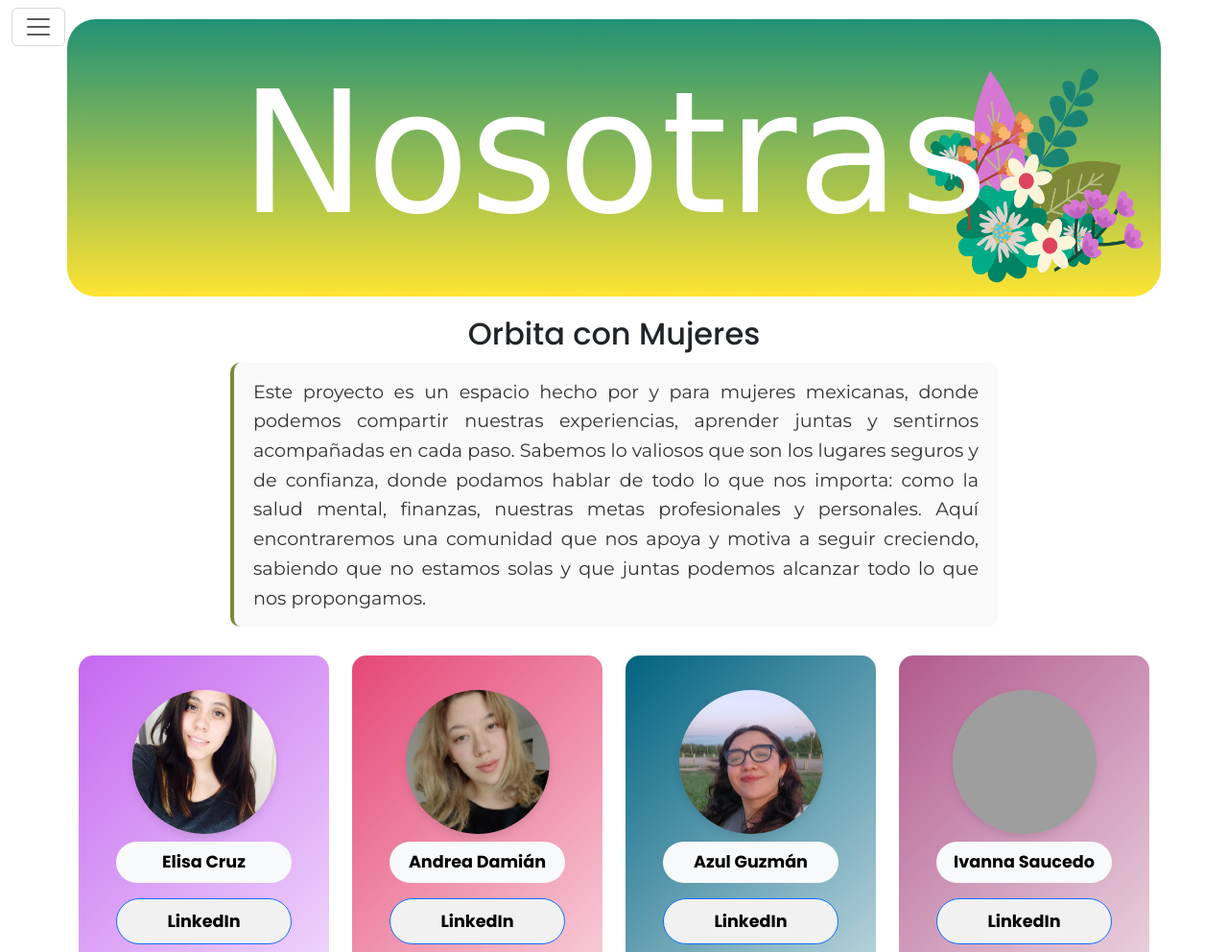
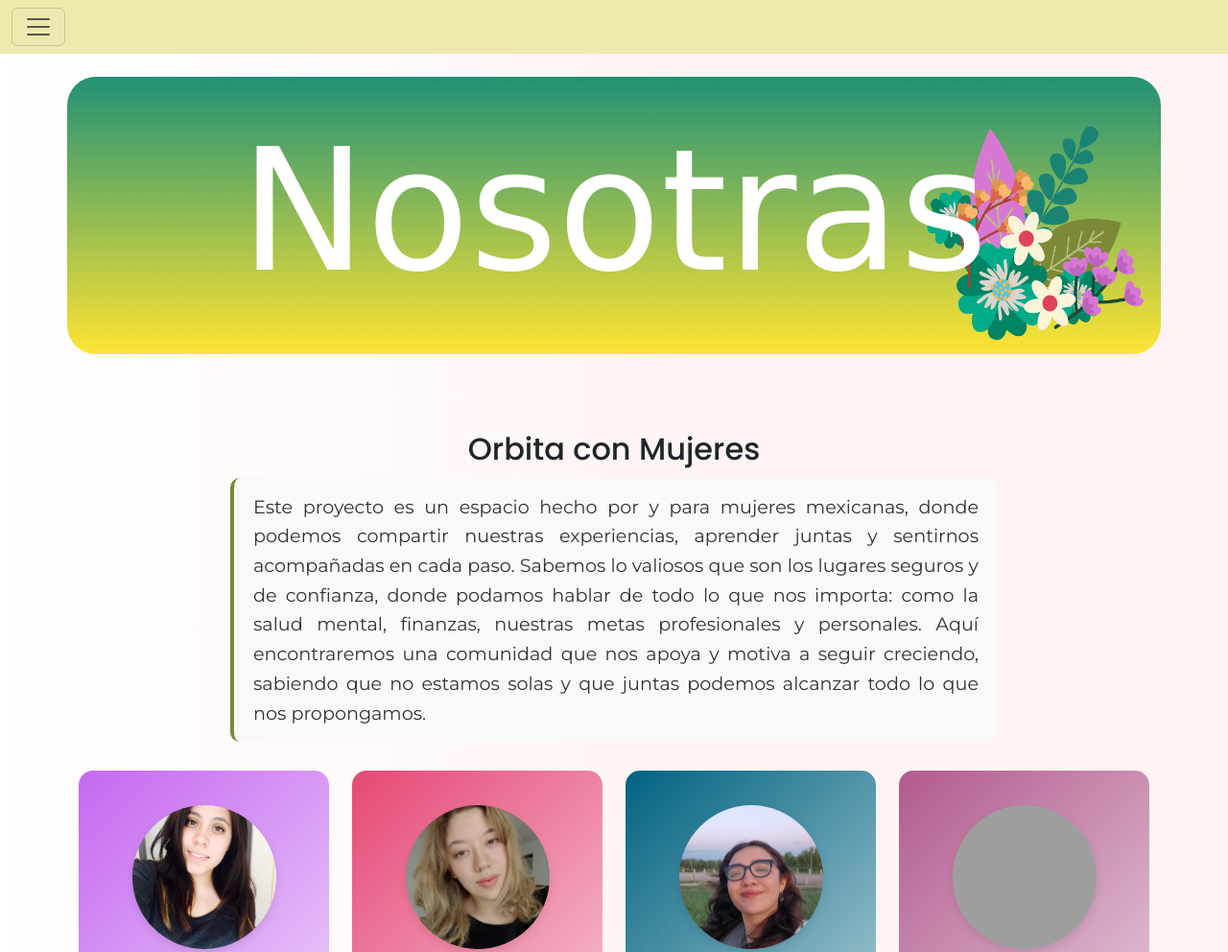
Before and after one commit to tibias-del-codigo/orbita-con-mujeres, a plain HTML site: page pages/nosotras/nosotras.html in a window 1280 px wide. Shown: the top 992 px of the page at 96% size. Drawn offline with nearby package versions, Linux system fonts and the light colour scheme; grey boxes are pictures that could not be loaded; a web font is replaced by a local one.

Commit message:
Feat: Se realizaron algunas correcciones hechas por Tan, Se coloco la barra de navegacion en la parte de arriba

```diff
--- a/pages/nosotras/style.css
+++ b/pages/nosotras/nosotras.css
@@ -1,3 +1,8 @@
+body {
+    background: rgb(255,255,255);
+background: linear-gradient(90deg, rgba(255,255,255,1) 0%, rgba(255,243,243,1) 58%) !important;
+}
+
 * {
     margin: 0;
     padding: 0;
@@ -11,12 +16,23 @@
     opacity: 1;
     transform: translateY(0);
 }
+
+.navbar {
+    background-color: #eee9af !important; /* Cambia el color aquí */
+    border: none;
+    margin-bottom: 10px;
+}
+
  /* Color y tamaño de la barra de navegacion */
 .offcanvas {
     background-color: #eee9af;
     height: 100vh;
     max-height: 100vh;
     overflow-y: auto;
+}
+
+.bg-body-tertiary {
+    background-color: #eee9af;
 }
 
 .offcanvas-body ul {
@@ -75,8 +91,7 @@
 .custom-container {
     width: 100%;
     padding: 35px 0;
-    margin: 20px auto;
-    margin-bottom: 70px;
+    margin: 80px auto !important;
     box-sizing: border-box;
     position: relative;
     display: flex;
--- a/pages/nosotras/index.html
+++ b/pages/nosotras/nosotras.html
@@ -7,7 +7,7 @@
     <title>NOSOTRAS</title>
     <link href="https://cdn.jsdelivr.net/npm/bootstrap@5.3.3/dist/css/bootstrap.min.css" rel="stylesheet"
         integrity="sha384-QWTKZyjpPEjISv5WaRU9OFeRpok6YctnYmDr5pNlyT2bRjXh0JMhjY6hW+ALEwIH" crossorigin="anonymous">
-    <link rel="stylesheet" href="style.css">
+    <link rel="stylesheet" href="nosotras.css">
     <link rel="preconnect" href="https://fonts.googleapis.com">
     <!-- Font: Montserrat -->
     <link rel="preconnect" href="https://fonts.gstatic.com" crossorigin>
@@ -23,8 +23,9 @@
 </head>
 
 <body>
+
     <!-- ******************BARRA DE NAVEGACION********************* -->
-    <nav class="navbar fixed-top" style="background-color: transparent; border: none;">
+    <nav class="navbar bg-body-tertiary fixed-top" style="border: none;">
         <div class="container-fluid">
             <button class="navbar-toggler me-2" type="button" data-bs-toggle="offcanvas"
                 data-bs-target="#offcanvasNavbar" aria-controls="offcanvasNavbar" aria-label="Toggle navigation">
@@ -71,14 +72,15 @@
         <div class="header-pagina container-lg custom-container">
             <h1 class="title">Nosotras</h1>
             <div class="header-flowers">
-                <img src="/assets/fotos/Flores-01.png" alt="Foto de flores representativas de Orbita con Mujeres">
+                <img src="../../assets/fotos/Flores-01.png" alt="Foto de flores representativas de Orbita con Mujeres">
             </div>
         </div>
     </section>
     </header>
 
     <!-- ***************DESCRIPCION DEL PORYECTO*************** -->
-<section>
+<main>
+    <section>
     <div class="container-lg container-md container-sm">
         <h2 class="title-description">Orbita con Mujeres</h2>
         <p class="descpripcion-pagina">
@@ -251,7 +253,7 @@
     <script src="https://cdn.jsdelivr.net/npm/bootstrap@5.3.3/dist/js/bootstrap.bundle.min.js"
         integrity="sha384-YvpcrYf0tY3lHB60NNkmXc5s9fDVZLESaAA55NDzOxhy9GkcIdslK1eN7N6jIeHz"
         crossorigin="anonymous"></script>
-    <script src="script.js"></script>
+    <script src="nosotras.js"></script>
 </body>
 
 </html>
--- a/pages/nosotras/script.js
+++ b/pages/nosotras/nosotras.js
@@ -79,3 +79,14 @@ function adjustSpacing() {
 
 window.addEventListener('load', adjustSpacing);
 window.addEventListener('resize', adjustSpacing);
+
+
+
+
+
+
+
+window.onload = function() {
+    const navbarHeight = document.querySelector('.navbar').offsetHeight;
+    document.querySelector('header').style.marginTop = `${navbarHeight}px`;
+};
```
